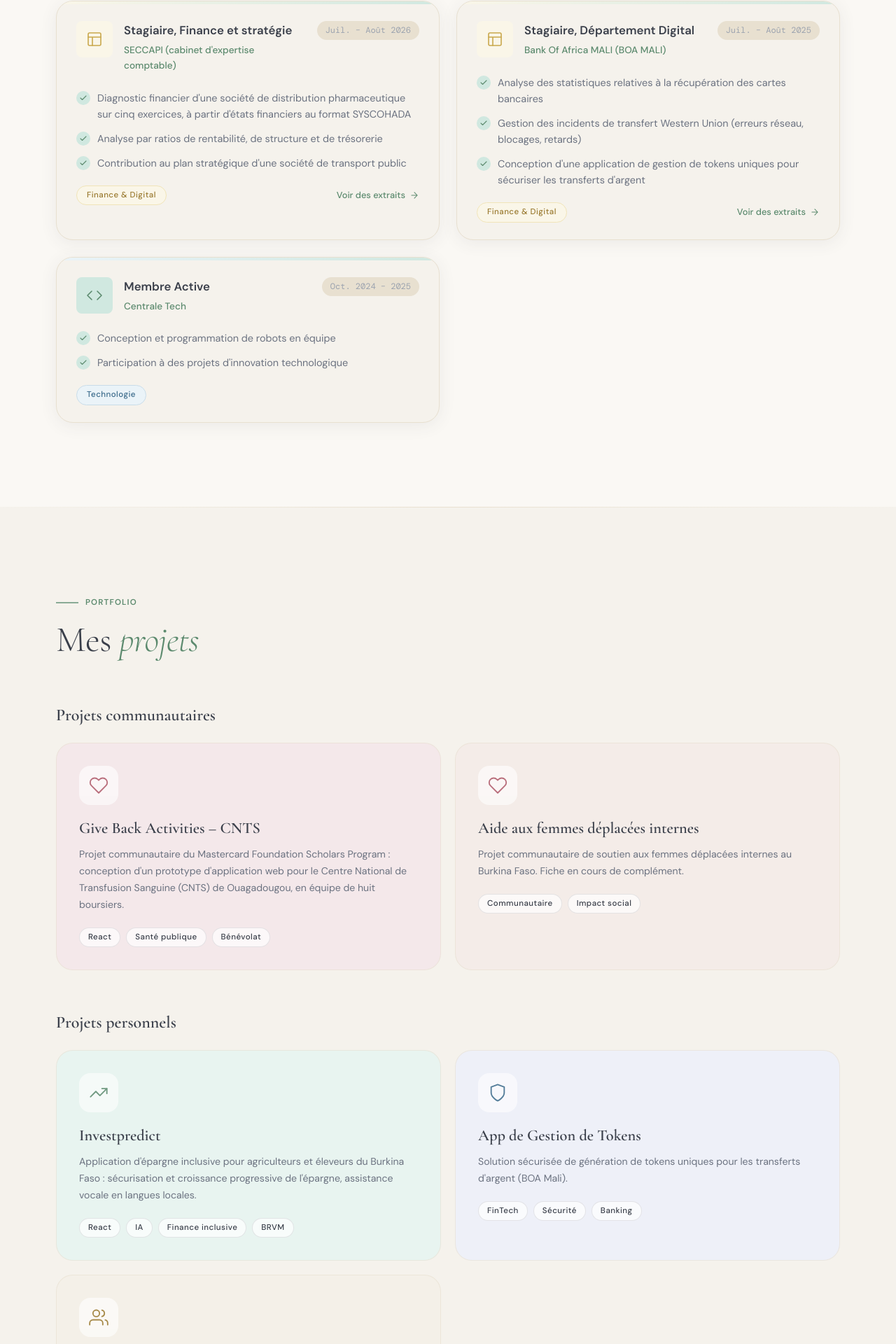
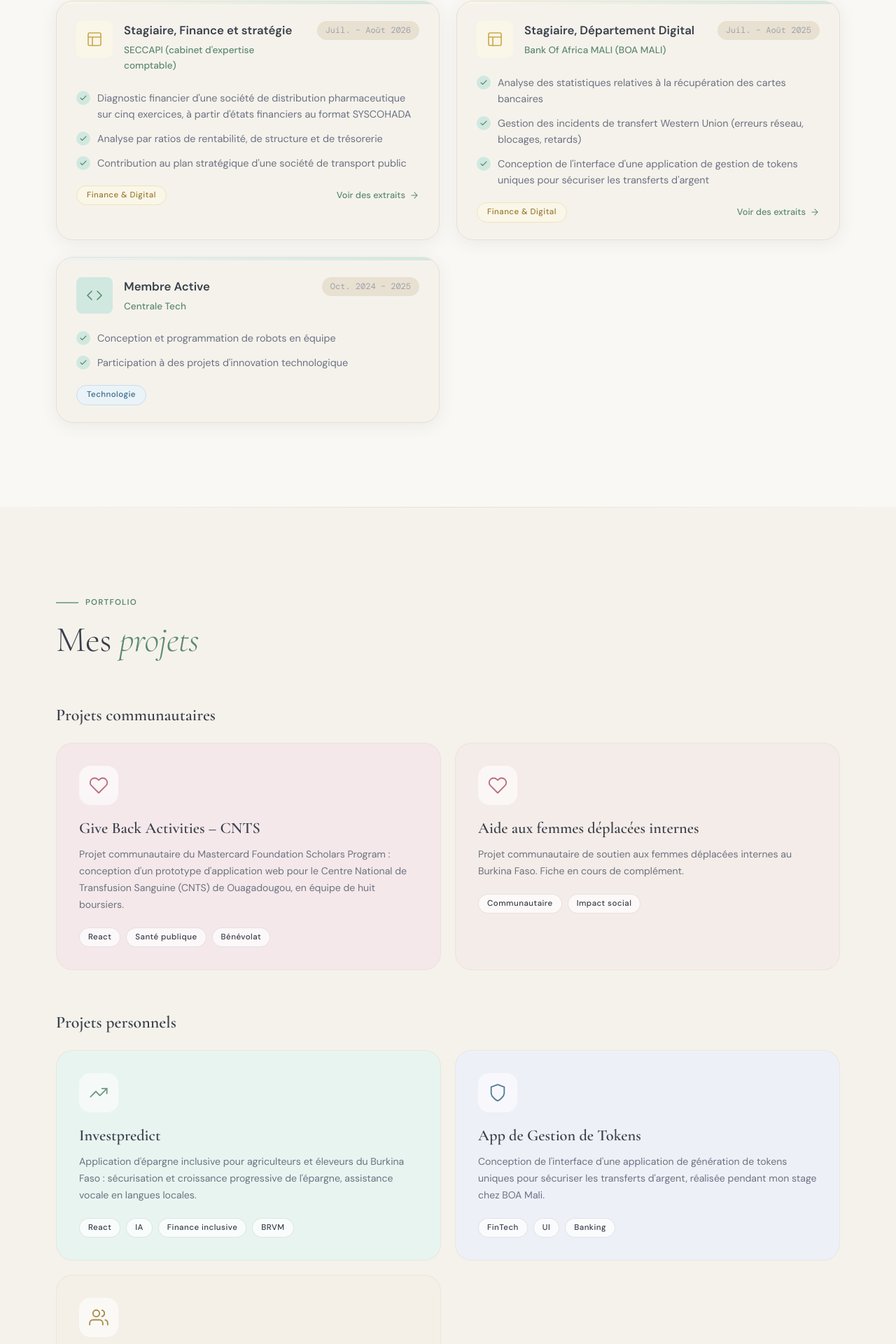
Before and after one commit to johannehasley-code/Portfolio_Johanne_Diessongo, a React (Vite) app: page / in a window 1280 px wide. Shown: the part 2795-4715 px from the top of the page at 70% size. Built offline with nearby package versions, Linux system fonts and the light colour scheme.

Commit message:
App de Gestion de Tokens : présentée comme une interface, avec captures d'écran
Co-Authored-By: Claude Opus 5.5 <noreply@anthropic.com>
Claude-Session: https://claude.ai/code/session_01HJj2Ac23n8SgLz9qzpj5pP

```diff
--- a/src/components/Projects.jsx
+++ b/src/components/Projects.jsx
@@ -62,7 +62,7 @@ function ProjectModal({ project, onClose }) {
         ) : (
           <div className="modal-placeholder">
             <IconCamera size={28} color="var(--slate-light)" />
-            <p>Photos à venir</p>
+            <p>{demo.placeholder || "Photos à venir"}</p>
           </div>
         )
       )}
--- a/src/data/portfolio.js
+++ b/src/data/portfolio.js
@@ -52,7 +52,7 @@ export const experiences = [
     tasks: [
       "Analyse des statistiques relatives à la récupération des cartes bancaires",
       "Gestion des incidents de transfert Western Union (erreurs réseau, blocages, retards)",
-      "Conception d'une application de gestion de tokens uniques pour sécuriser les transferts d'argent",
+      "Conception de l'interface d'une application de gestion de tokens uniques pour sécuriser les transferts d'argent",
     ],
     extracts: { photos: [] },
   },
@@ -100,12 +100,12 @@ export const projects = [
   },
   {
     title: "App de Gestion de Tokens",
-    desc: "Solution sécurisée de génération de tokens uniques pour les transferts d'argent (BOA Mali).",
-    tags: ["FinTech", "Sécurité", "Banking"],
+    desc: "Conception de l'interface d'une application de génération de tokens uniques pour sécuriser les transferts d'argent, réalisée pendant mon stage chez BOA Mali.",
+    tags: ["FinTech", "UI", "Banking"],
     color: "#eef0f8",
     type: "security",
     category: "personnel",
-    demo: { kind: "link", url: "" },
+    demo: { kind: "photos", photos: [], placeholder: "Captures d'écran à venir" },
   },
   {
     title: "Centralisation de Bourses",
```
